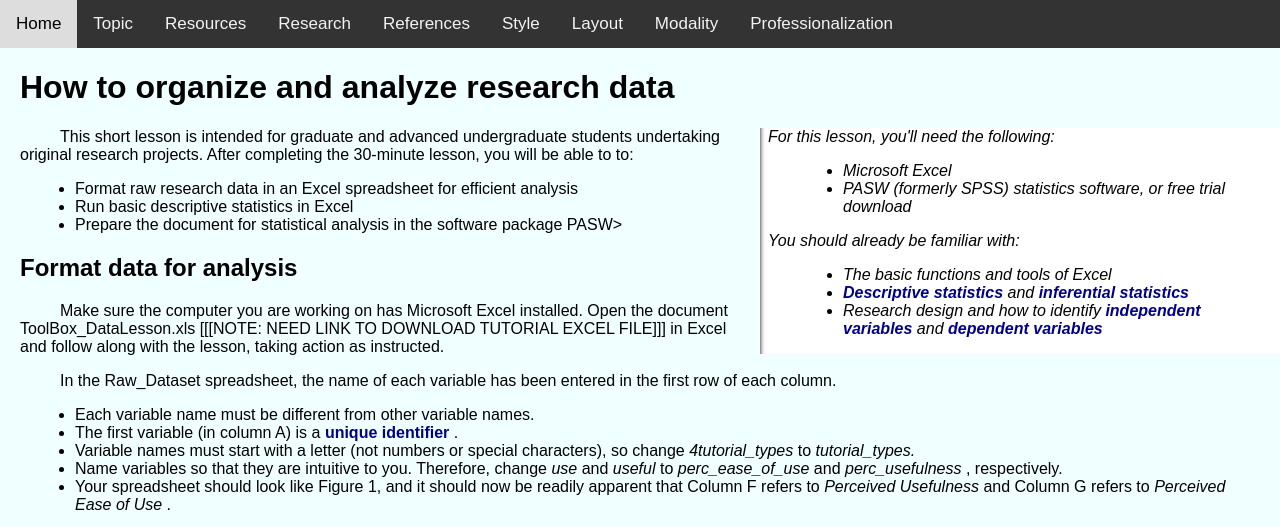
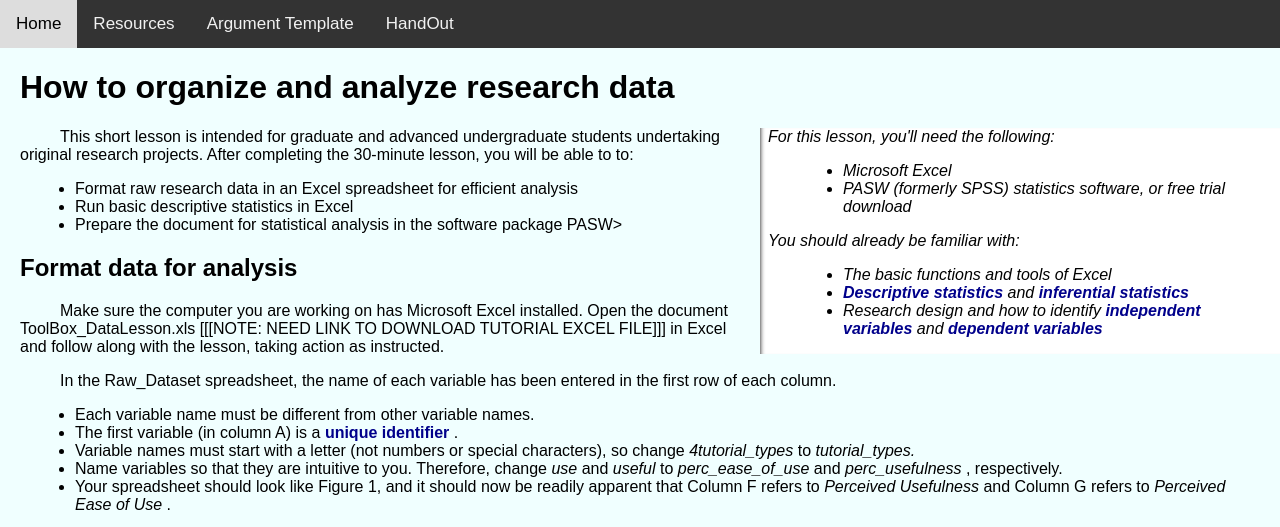
Before and after one commit to j-judeh/Tech-Comm.-Final-Project, a plain HTML site: page Resources.html in a window 1280 px wide. Shown: the top 527 px of the page. Drawn offline with Linux system fonts and the light colour scheme.

Commit message:
Update Resources.html

```diff
--- a/Resources.html
+++ b/Resources.html
@@ -10,32 +10,18 @@
 </head>
 <body>
 <div class="topnav">
-		<a href="file:///C:/Users/jamal/Downloads/tcproject/tcproject.html">
+		<a href="file:///C:/Users/jamal/Downloads/final/index.html">
 			Home
 		</a>
-		<a href="file:///C:/Users/jamal/Downloads/tcproject/PlaceHolder.html">
-			Topic
-		</a>
-		<a href="file:///C:/Users/jamal/Downloads/tcproject/data.html">
+		<a href="file:///C:/Users/jamal/Downloads/final/Resources.html">
 			Resources
 		</a>
-		<a href="file:///C:/Users/jamal/Downloads/tcproject/realres.html">
-			Research
+		<a href="file:///C:/Users/jamal/Downloads/final/argtemplate.html">
+			Argument Template
 		</a>
-		<a href="file:///C:/Users/jamal/Downloads/tcproject/PlaceHolder.html">
-			References
-		</a>
-		<a href="file:///C:/Users/jamal/Downloads/tcproject/PlaceHolder.html">
-			Style
-		</a>
-		<a href="file:///C:/Users/jamal/Downloads/tcproject/PlaceHolder.html">
-			Layout
-		</a>
-		<a href="file:///C:/Users/jamal/Downloads/tcproject/PlaceHolder.html">
-			Modality
-		</a>
-		<a href="file:///C:/Users/jamal/Downloads/tcproject/PlaceHolder.html">
-			Professionalization
+
+		<a href="file:///C:/Users/jamal/Downloads/final/Handout.html">
+			HandOut
 		</a>
 	</div>
 
```
